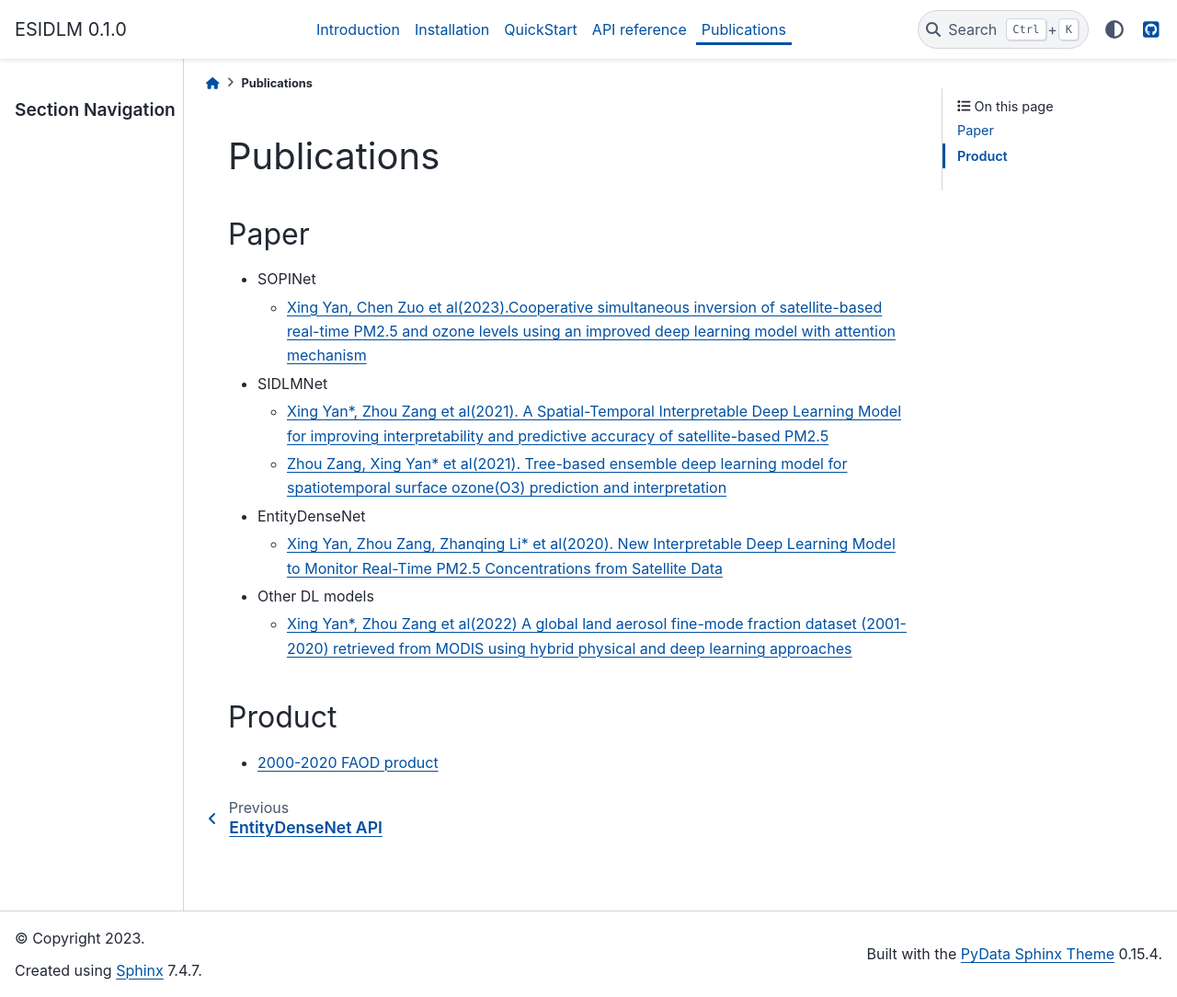
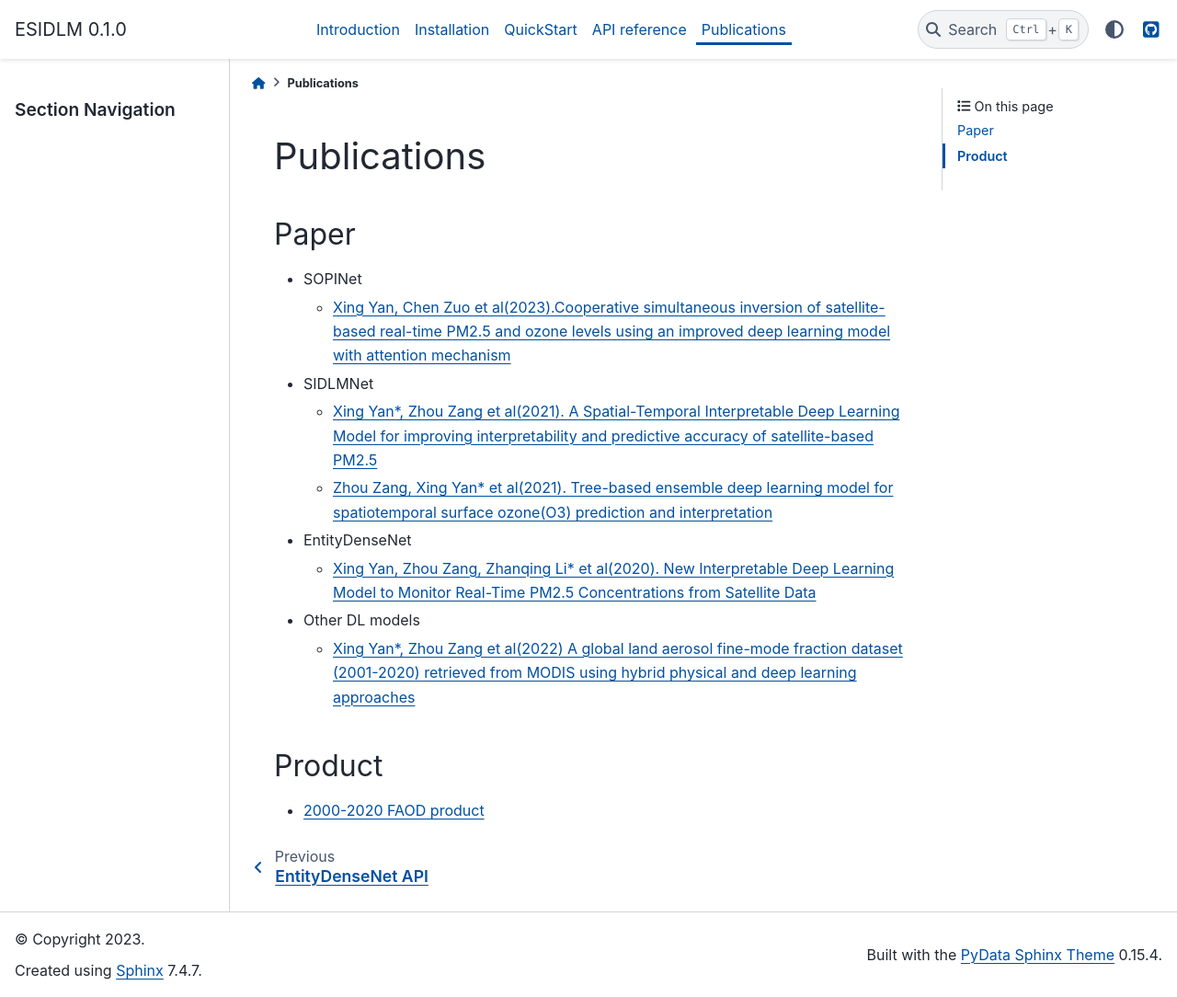
Before and after one commit to Zc-1999/ESIDLM_tutorial, a Sphinx documentation site: the page built from docs/source/publications.rst, in a window 1280 px wide and 1084 px high. Shown: the whole window at 92% size. Built offline with Sphinx 7.4.7 and the PyData theme 0.15.4, drawn with Linux system fonts in a browser that asks for light colours.

Commit message:
change bd-page-width

```diff
--- a/docs/source/_static/custom.css
+++ b/docs/source/_static/custom.css
@@ -24,9 +24,17 @@
   margin-right: auto;
 }
 
+.bd-page-width {
+  max-width: 95rem;
+}
+
+/*图标按钮*/
+.btn-outline-primary {
+  border-color: #FFFFFF;
+}
 /*调整导航占用宽度*/
 .bd-sidebar-primary {
-  width: 200px !important;
+  width: 250px !important;
   margin-left: auto;
   margin-right: auto;
 }
```
